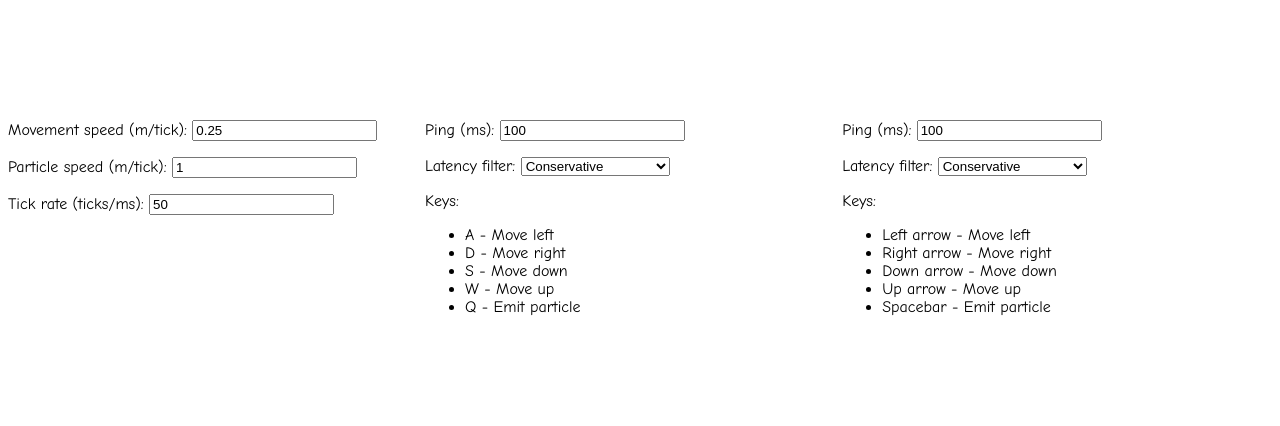
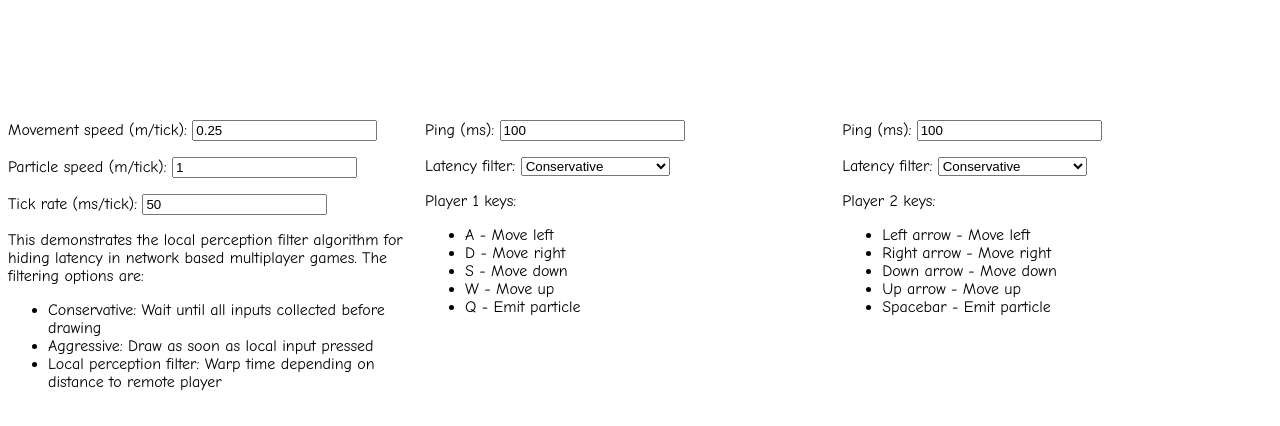
Before and after one commit to mikolalysenko/local-perception-filter-demo, a website: page index.html in a window 1280 px wide. Shown: the part 322-748 px from the top of the page. Drawn offline with Linux system fonts and the light colour scheme.

Commit message:
fix style docs stuff

```diff
--- a/index.html
+++ b/index.html
@@ -34,8 +34,17 @@
         <input type="number" id="particleSpeed" value="1" min="0.001">
       </p>
       <p>
-        <label for="tickRate">Tick rate (ticks/ms):</label>
+        <label for="tickRate">Tick rate (ms/tick):</label>
         <input type="number" id="tickRate" value="50" min="0">
+      </p>
+      <p>
+        This demonstrates the local perception filter algorithm for hiding latency in network based multiplayer games.  The filtering options are:
+
+        <ul>
+          <li>Conservative: Wait until all inputs collected before drawing</li>
+          <li>Aggressive: Draw as soon as local input pressed</li>
+          <li>Local perception filter: Warp time depending on distance to remote player</li>
+        </ul>
       </p>
     </div>
 
@@ -52,7 +61,7 @@
           <option>Local perception filter</option>
         </select>
       </p>
-      <p>Keys:
+      <p>Player 1 keys:
         <ul>
           <li>A - Move left</li>
           <li>D - Move right</li>
@@ -76,7 +85,7 @@
           <option>Local perception filter</option>
         </select>
       </p>
-      <p>Keys:
+      <p>Player 2 keys:
         <ul>
           <li>Left arrow - Move left</li>
           <li>Right arrow - Move right</li>
```
